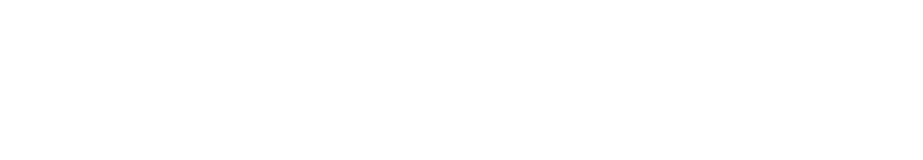
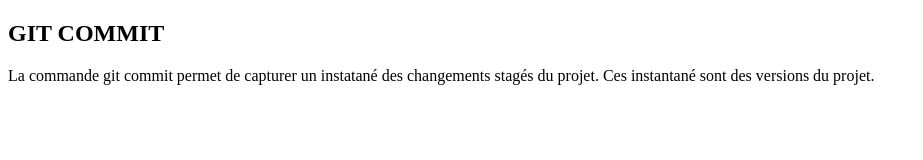
Before and after one commit to cyrildarricau/gimi, a plain HTML site: page index.html in a window 1280 px wide. Shown: the whole page, without its empty margins (0-923 px from the left). Drawn offline with Linux system fonts and the light colour scheme; files that its build step writes are made by us from their sources.

Commit message:
GIT COMMIT

```diff
--- a/index.html
+++ b/index.html
@@ -9,3 +9,9 @@
     </head>
 
     <body>
+        <h2>GIT COMMIT</h2>
+        <p>
+            La commande git commit permet de capturer un instatané des changements stagés du projet. Ces instantané sont des versions du projet.
+        </p>
+    </body>
+</html>
```
